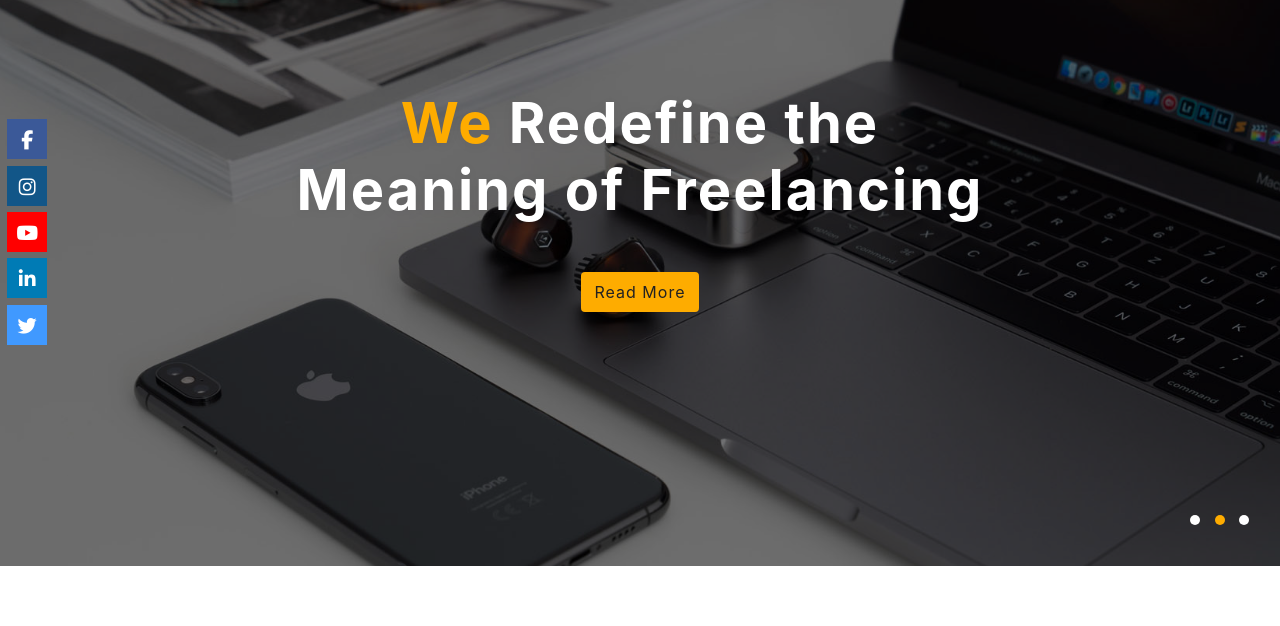
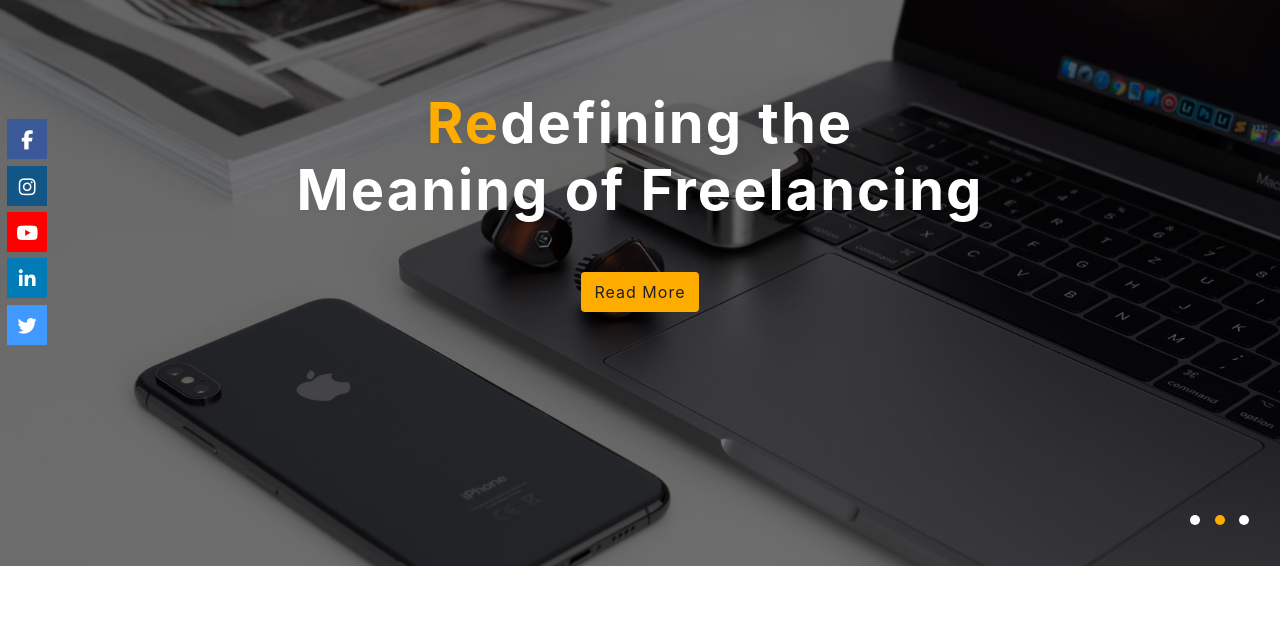
Before and after one commit to jibinjohnson/jibinjohnson.new, a plain HTML site: page index.html in a window 1280 px wide. Shown: the part 134-760 px from the top of the page. Drawn offline with nearby package versions, Linux system fonts and the light colour scheme; a script that the page names is missing.

Commit message:
Update index.html

```diff
--- a/index.html
+++ b/index.html
@@ -109,7 +109,7 @@
             </div>
             <!-- banner-hny-info -->
             <div class="banner-hny-info" >
-                <a href="about.html"> <h3 class="tittle-w3ls mb-3 text-white" style="text-decoration: none"> <span class="pink">We</span>  Redefine the
+                <a href="about.html"> <h3 class="tittle-w3ls mb-3 text-white" style="text-decoration: none"> <span class="pink">Re</span>defining the
                     <br>Meaning of Freelancing</h3></a>
 
                 <div class="top-buttons mx-auto text-center mt-md-5 mt-3">
@@ -157,6 +157,7 @@
     <!-- //about -->
     <!--/ab-->
   <section class="glance">
+	  <div style="background-image: url('glancebg.jpeg');">
     <div class="container">
       <div class="row text-center py-3">
 
@@ -194,7 +195,7 @@
 
       </div>
 
-
+	  </div>
 
     </section>
     <!--//ab-->
```
